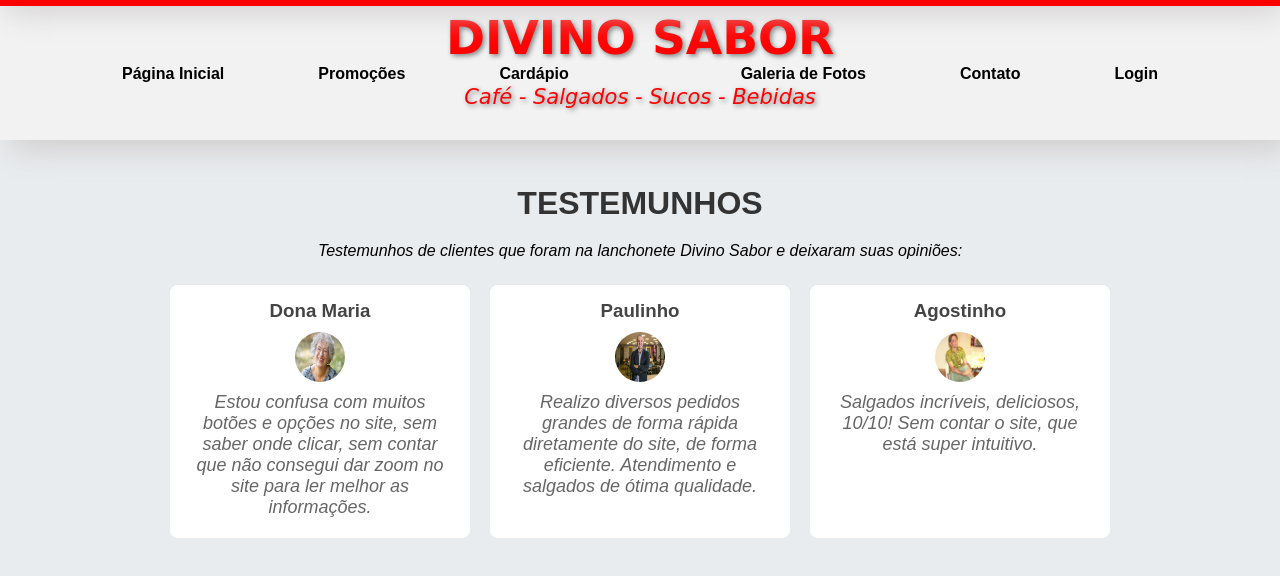
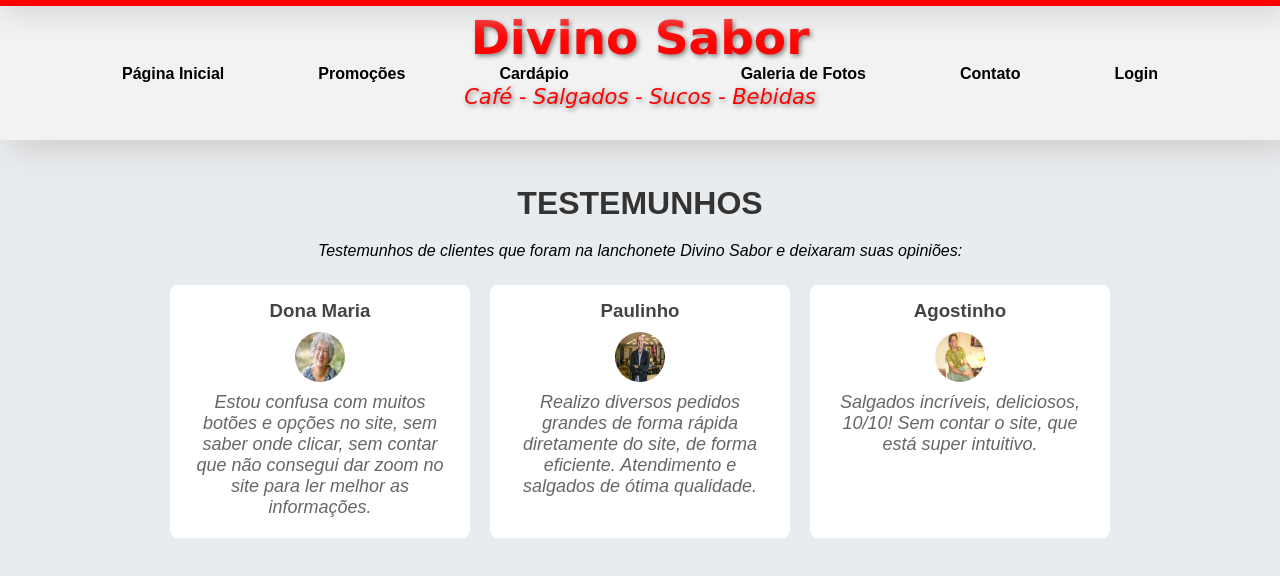
Before and after one commit to otav1n/Site-CSS-HTML, a plain HTML site: page 10 - Página de Testemunhos/index.html in a window 1280 px wide. Drawn offline with Linux system fonts and the light colour scheme.

Commit message:
10 pronto para apresentacaocorrecao

```diff
--- a/10 - Página de Testemunhos/style.css
+++ b/10 - Página de Testemunhos/style.css
@@ -12,10 +12,7 @@ body {
     margin: 0;
 }
 
-
 /* ==== Cabeçalho ====== */
-
-
 .ds_lg {
     display: flex;
     justify-content: space-between;
@@ -53,6 +50,7 @@ body {
     color: #ff0000;
     font-size: 47px;
     text-shadow: 2px 2px 5px gray;
+    text-transform: none; /* Remover transformação para maiúsculas */
 }
 
 .logo p {
@@ -63,7 +61,6 @@ body {
 }
 
 /* Botões esquerda e direita */
-
 .left-buttons,
 .right-buttons {
     display: flex;
```
